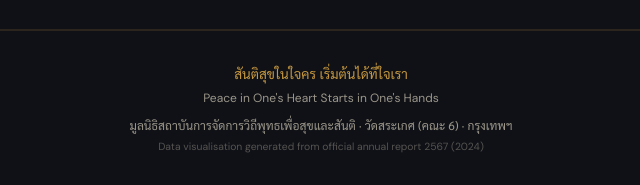
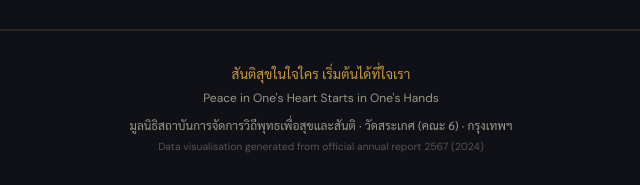
Before and after one commit to pmnapan/ibhap-hub, a plain HTML site: page ibhap_2567_5ps_phra_dashboard.html in a window 1280 px wide. Shown: the part 3511-3696 px from the top of the page, 319-959 px from the left. Drawn offline with nearby package versions, Linux system fonts and the light colour scheme.

Commit message:
Add files via upload

```diff
--- a/ibhap_2567_5ps_phra_dashboard.html
+++ b/ibhap_2567_5ps_phra_dashboard.html
@@ -267,7 +267,7 @@ h1,h2,h3{font-family:'Cormorant Garamond',serif;font-weight:600;letter-spacing:0
 </div>
 
 <div class="footer">
-  <p style="color:var(--gold);font-size:0.85rem;margin-bottom:4px">สันติสุขในใจคร เริ่มต้นได้ที่ใจเรา</p>
+  <p style="color:var(--gold);font-size:0.85rem;margin-bottom:4px">สันติสุขในใจใคร เริ่มต้นได้ที่ใจเรา</p>
   <p class="eng">Peace in One's Heart Starts in One's Hands</p>
   <p style="margin-top:8px">มูลนิธิสถาบันการจัดการวิถีพุทธเพื่อสุขและสันติ · วัดสระเกศ (คณะ 6) · กรุงเทพฯ</p>
   <p class="eng" style="margin-top:4px;font-size:0.65rem;opacity:0.5">Data visualisation generated from official annual report 2567 (2024)</p>
```
